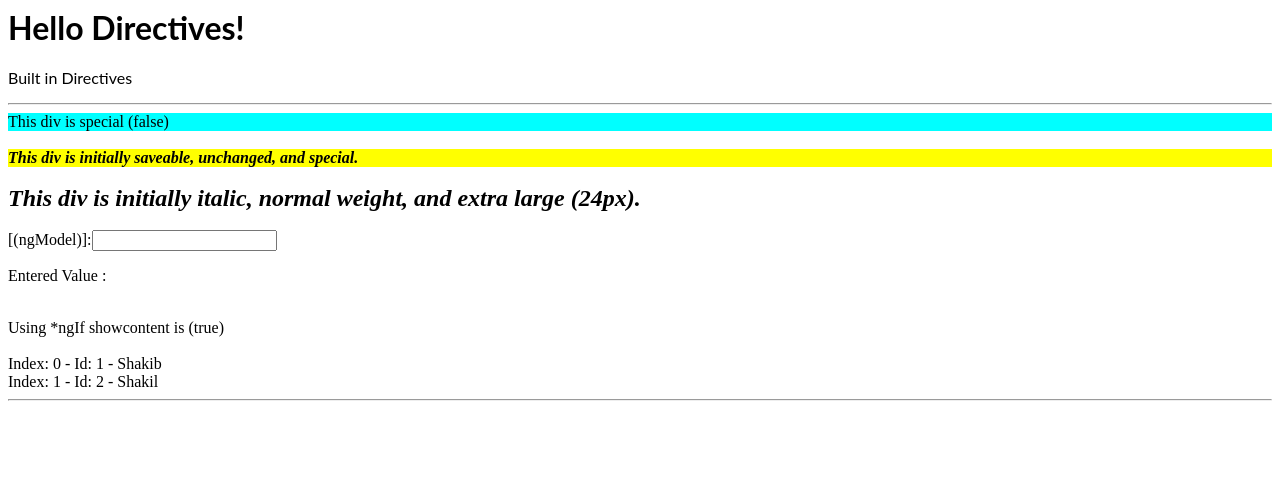
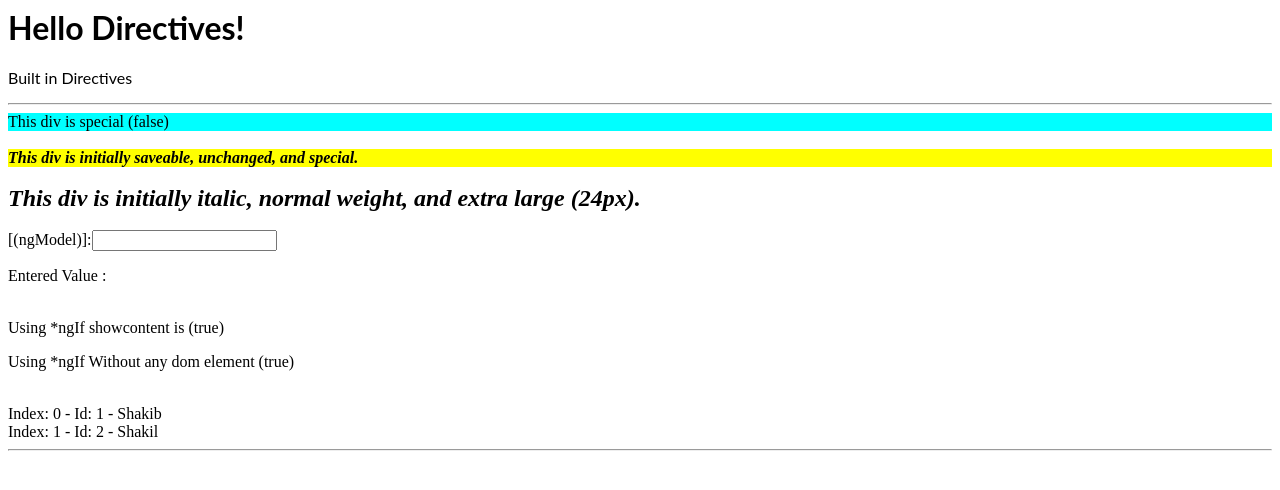
Before and after one commit to ShakibAhmed007/angular-dev-directives, an Angular app: page / in a window 1280 px wide. Shown: the top 490 px of the page. Built offline with nearby package versions, Linux system fonts and the light colour scheme.

Commit message:
1 file modified

```diff
--- a/src/app/built-in-directives/built-in-directives.component.html
+++ b/src/app/built-in-directives/built-in-directives.component.html
@@ -12,6 +12,12 @@
 <p>Entered Value : {{name}}</p>
 <br/>
 <div *ngIf="showContent"> Using *ngIf showcontent is ({{showContent}})</div>
+<p>
+  Using *ngIf Without any dom element
+  <ng-container *ngIf="showContent">
+    ({{showContent}})
+  </ng-container>
+</p>
 <br/>
 <div *ngFor="let item of items ; let i=index; trackBy: trackByItems">Index: {{i}} - Id: {{item.id}} - {{item.name}}
 </div>
```
